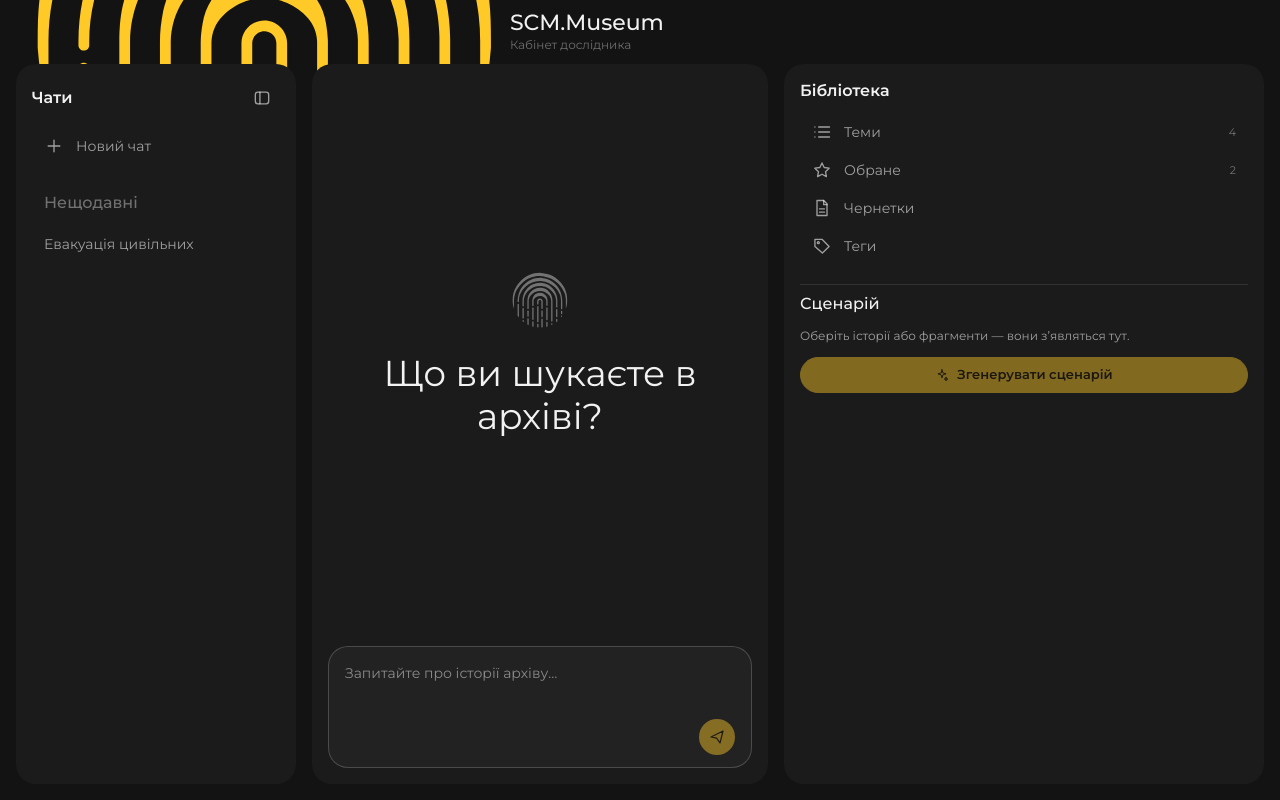
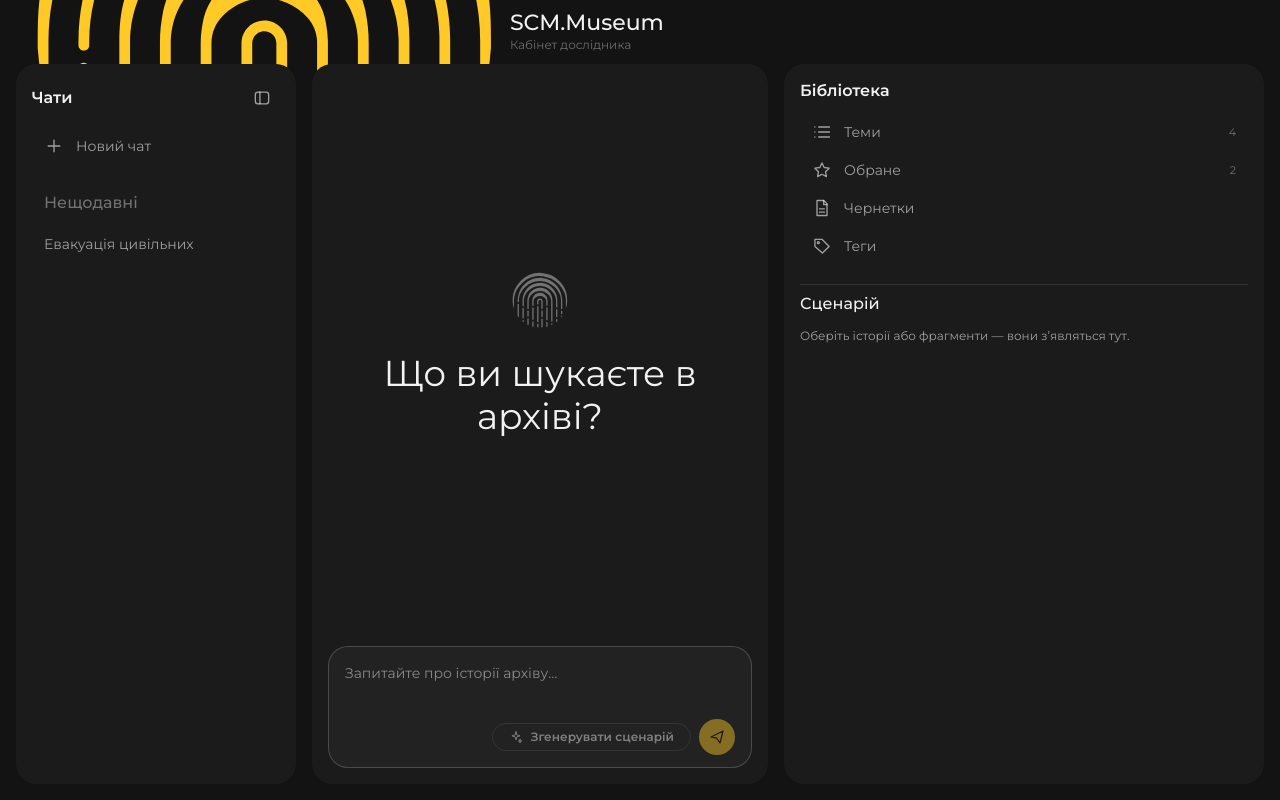
Before and after one commit to mikelebedenko/scm-museum, a React (Vite) app: page / in a window 1280 px wide. Built offline with nearby package versions, Linux system fonts and the light colour scheme.

Commit message:
Move 'Згенерувати сценарій' into composer next to send
Co-Authored-By: Claude Sonnet 5.5 <noreply@anthropic.com>

```diff
--- a/src/pages/Search.tsx
+++ b/src/pages/Search.tsx
@@ -169,6 +169,16 @@ export default function Search() {
       />
       <div className="cmp-bar">
         <span className="grow" />
+        <Tip text={!perms.has("script") ? "Потрібна Розширена роль" : "Створити чернетку сценарію з обраних джерел"}>
+          <Button
+            size="sm"
+            disabled={!perms.has("script") || scriptIds.length === 0}
+            onClick={() => setScript(true)}
+          >
+            <Icon n="spark" s={14} />
+            Згенерувати сценарій
+          </Button>
+        </Tip>
         <IconButton
           className="cmp-send"
           aria-label="Шукати"
@@ -547,22 +557,6 @@ export default function Search() {
                     .join(" · ")
                 : "Оберіть історії або фрагменти — вони з’являться тут."}
             </p>
-            <Tip
-              text={
-                !perms.has("script")
-                  ? "Потрібна Розширена роль"
-                  : "Створити чернетку сценарію з обраних джерел"
-              }
-            >
-              <Button
-                variant="primary"
-                disabled={!perms.has("script") || scriptIds.length === 0}
-                onClick={() => setScript(true)}
-              >
-                <Icon n="spark" s={14} />
-                Згенерувати сценарій
-              </Button>
-            </Tip>
             {scriptIds.length > 0 && (
               <LinkButton onClick={clearSel}>Скасувати вибір</LinkButton>
             )}
```
